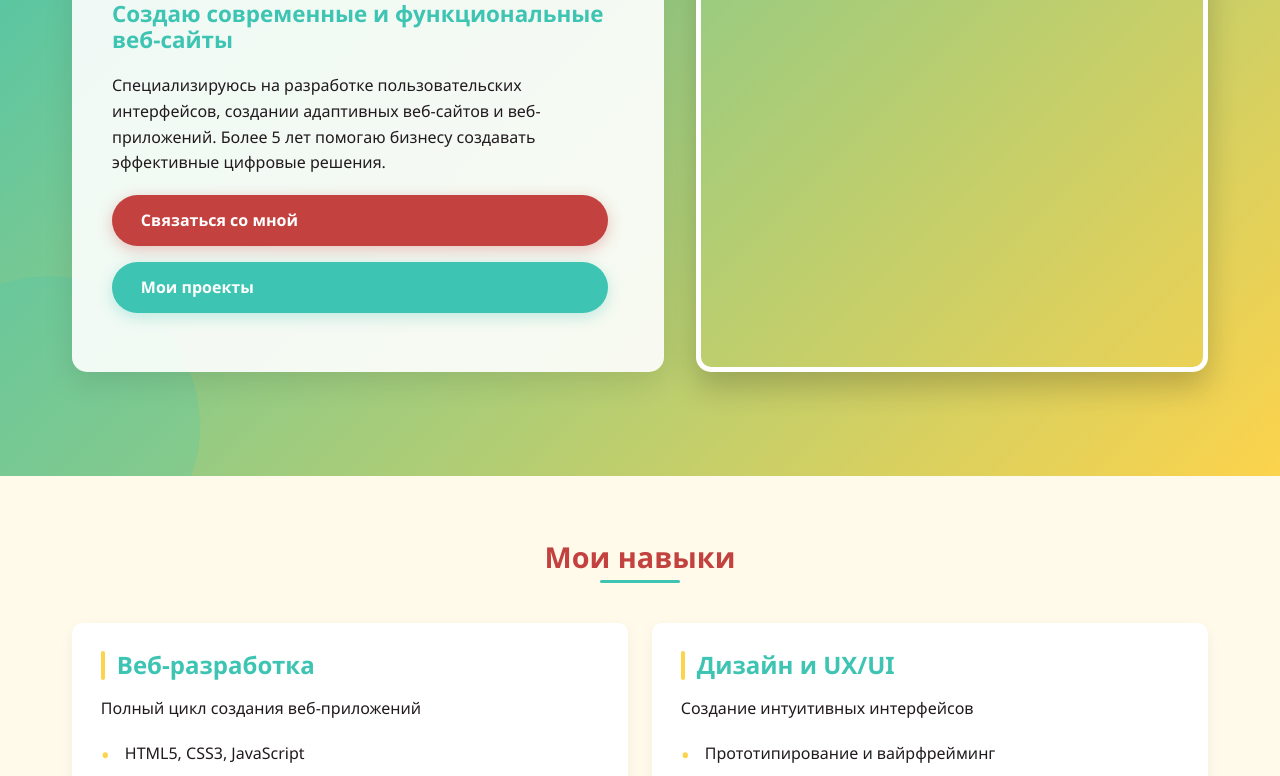
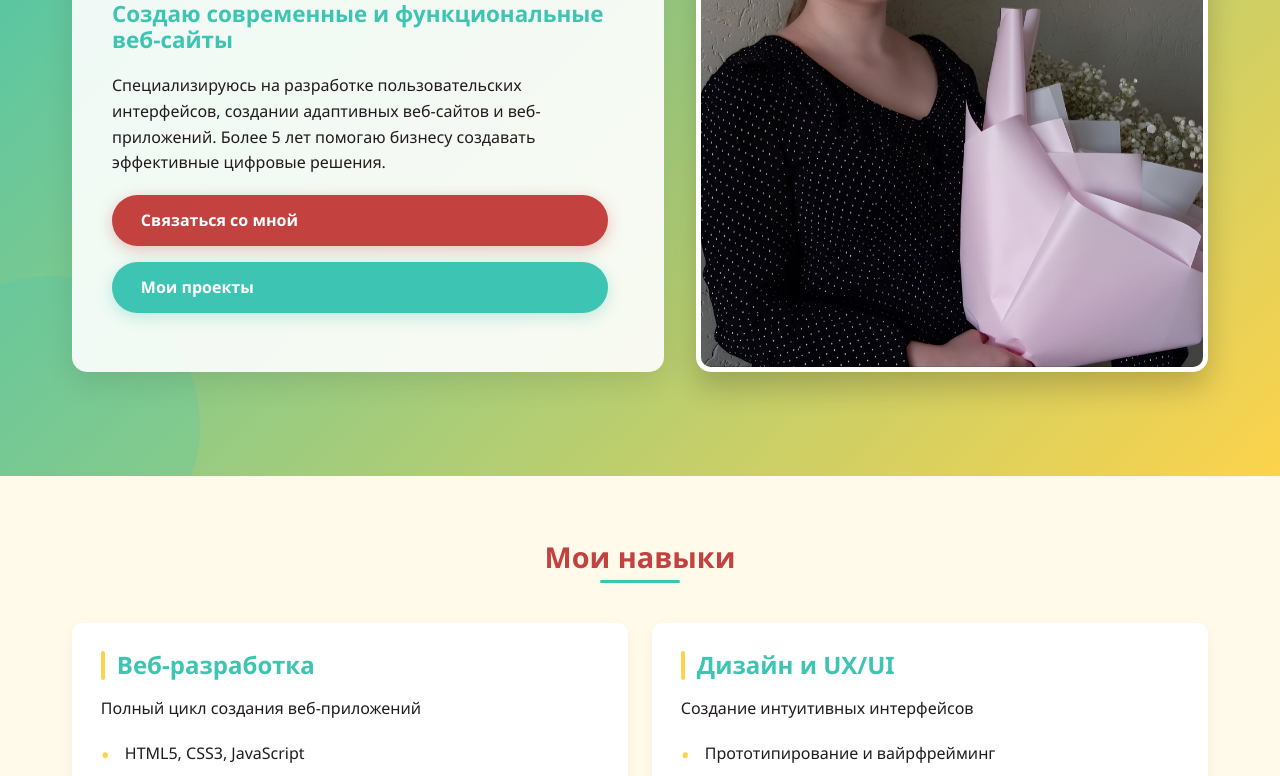
Before and after one commit to MikaellaLovee/Mika_3_2, a plain HTML site: page index.html in a window 1280 px wide. Shown: the part 324-1100 px from the top of the page. Drawn offline with Linux system fonts and the light colour scheme.

Commit message:
Update index.html

```diff
--- a/index.html
+++ b/index.html
@@ -713,7 +713,7 @@
             </div>
 
             <div class="hero-image">
-                <img src="DR_2 (1).jpg" alt="Фото Николаевой Натальи" class="profile-image">
+                <img src="WD_XZ/DR_2 (1).jpg" alt="Фото Николаевой Натальи" class="profile-image">
             </div>
         </div>
     </section>
```
